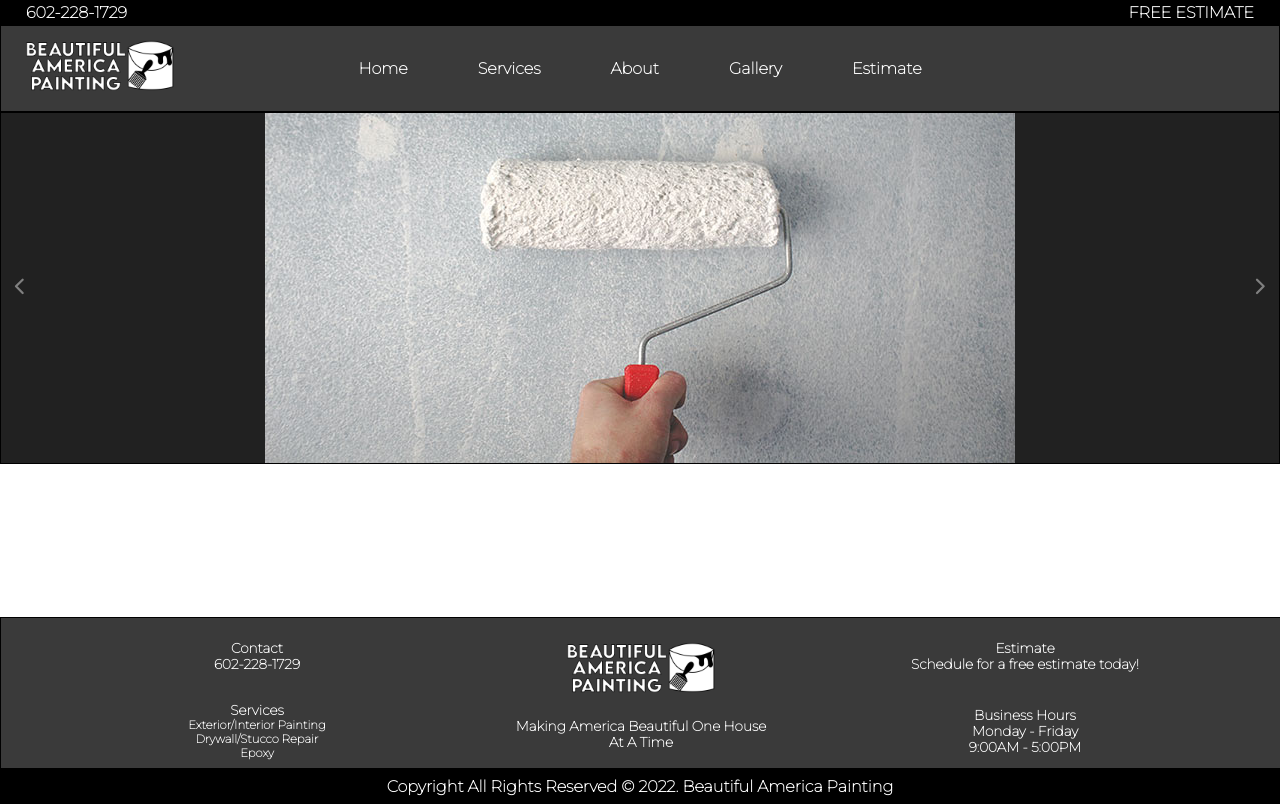
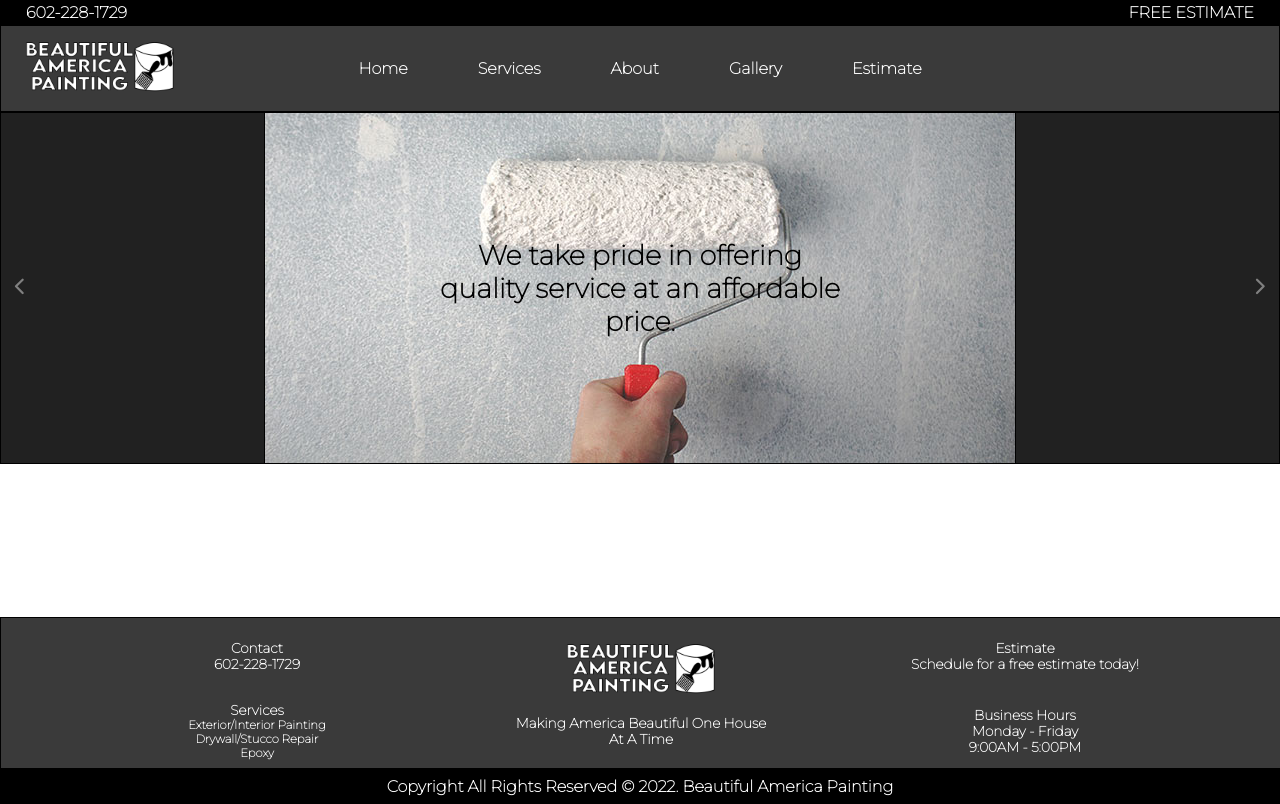
Before and after one commit to AnthonyPrentice/BeautifulAmericaPainting, a React (Create React App) app: page / in a window 1280 px wide. Built offline with nearby package versions, Linux system fonts and the light colour scheme.

Commit message:
Need to fix overflow problem with slideshow and add timer, logo looks good but still can be improved.

```diff
--- a/src/components/Slideshow/Slideshow.js
+++ b/src/components/Slideshow/Slideshow.js
@@ -22,17 +22,27 @@ function Slideshow(){
         <span className='slideshow'>
 
             {/*Preload images in a hidden div to disable flickering*/}
-            <div className='hidden'><img src={Images[0]} /><img src={Images[1]} /><img src={Images[2]} /></div>
+            <div className='hidden'><img src={Images[0].img} /><img src={Images[1].img} /><img src={Images[2].img} /></div>
 
-            <TransitionGroup>
-                <CSSTransition className='slideshow-img' key={Images[curImg]}>
-                    <img src={Images[curImg]} />
+            <TransitionGroup className='transition-wrapper-img'>
+                <CSSTransition className='slideshow-img' key={Images[curImg].img}>
+                    <img src={Images[curImg].img} />
+                </CSSTransition>
+            </TransitionGroup>
+
+            <TransitionGroup className='transition-wrapper-text'>
+                <CSSTransition className='slideshow-img-text' key={Images[curImg].text}>
+                    <p>{Images[curImg].text}</p>
                 </CSSTransition>
             </TransitionGroup>
 
             <IconContext.Provider value={{color: "grey", size: "2em"}}>
-                <button className='btn-next' onClick={SlideshowNext}><FiChevronRight /></button>
-                <button className='btn-prev' onClick={SlideshowPrev}><FiChevronLeft /></button>
+                <button className='btn-next' onClick={SlideshowNext}>
+                    <FiChevronRight />
+                </button>
+                <button className='btn-prev' onClick={SlideshowPrev}>
+                    <FiChevronLeft />
+                </button>
             </IconContext.Provider>
 
         </span>
--- a/src/components/Slideshow/SlideshowData.js
+++ b/src/components/Slideshow/SlideshowData.js
@@ -3,9 +3,12 @@ import img2 from '../img/slideshow/pexels-ksenia-chernaya-resized.jpg'
 import img3 from '../img/slideshow/pexels-pixabay-resized.jpg'
 
 const Images = [
-    img1,
-    img2,
-    img3
+    {'img': img1,
+     'text': 'We take pride in offering quality service at an affordable price.'},
+    {'img': img2,
+     'text': 'test2'},
+    {'img': img3,
+     'text': 'test3'}
 ]
 
 export default Images;
--- a/src/components/css/Footer.css
+++ b/src/components/css/Footer.css
@@ -51,7 +51,7 @@
 }
 
 .slogan {
-    margin-top: 10px;
+    margin-top: 7px;
 }
 
 h3, ul, li, p{
--- a/src/components/css/Slideshow.css
+++ b/src/components/css/Slideshow.css
@@ -6,12 +6,31 @@
     border: solid .5px;
     margin: 0;
     padding: 0;
+    overflow-x: auto;
+}
+
+.transition-wrapper-img {
+}
+
+.transition-wrapper-text {
+    position: absolute;
+    text-align: center;
+    font-size: 2em;
 }
 
 .slideshow-img {
     width: 750px;
     vertical-align: top;
-    overflow-x: hidden;
+    transition: ease 3s;
+    border-left: solid black .5px;
+    border-right: solid black .5px;
+}
+
+.slideshow-img-text {
+    transition: ease 2s;
+    transition-delay: 4s;
+    width: 400px;
+    color: black;
 }
 
 .btn-next {
@@ -37,8 +56,6 @@
 }
 
 .enter-done {
-    opacity: 1;
-    transition: ease 2s;
 }
 
 .hidden {
```
Also changed, not shown: src/components/img/Logo.png.
